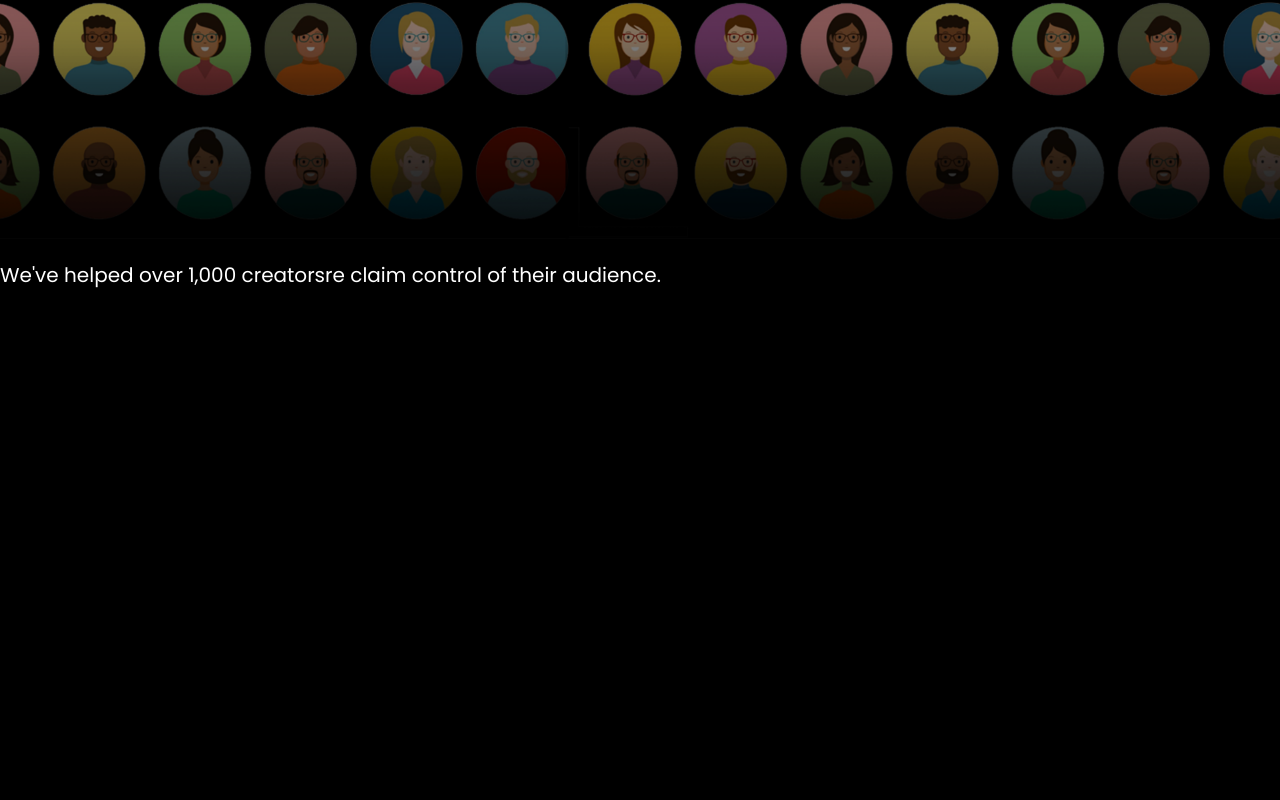
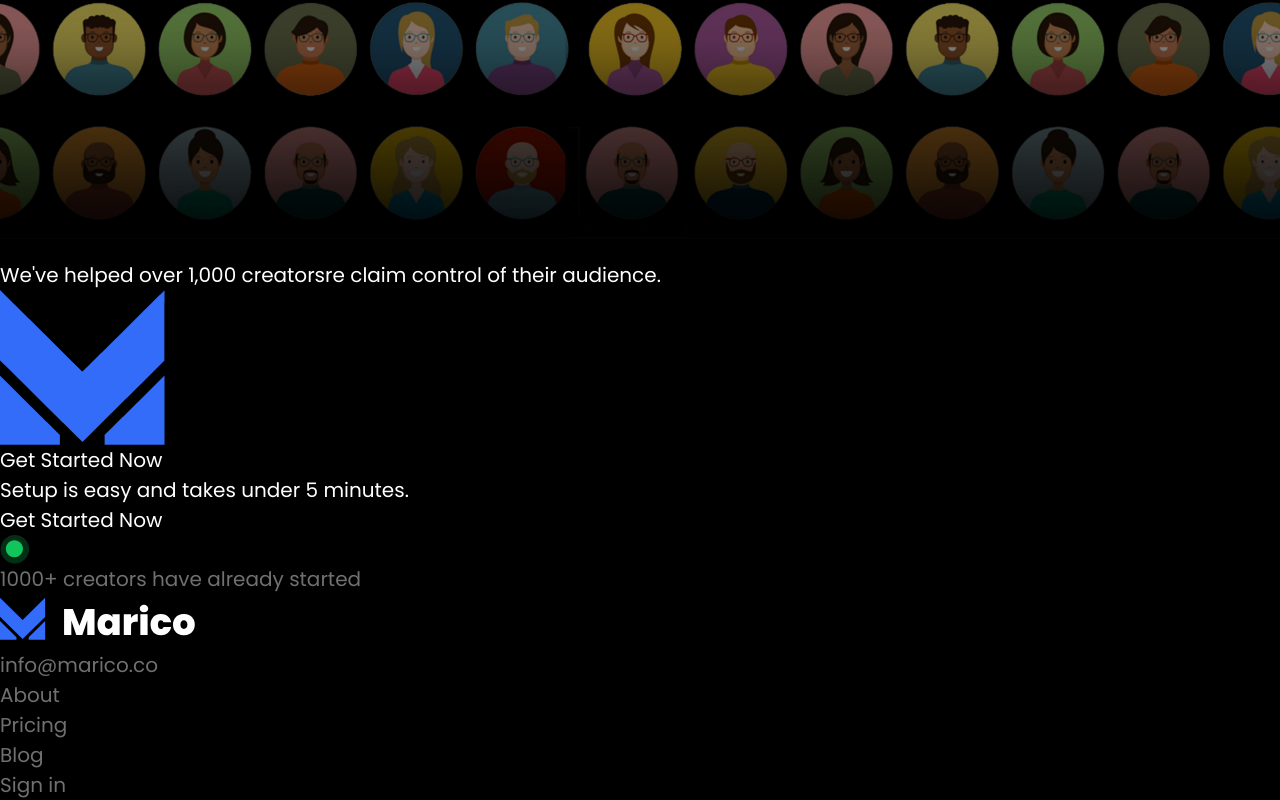
Before and after one commit to Will-Marco/marico, a React (Vite) app: page / in a window 1280 px wide. Shown: the part 5450-6250 px from the top of the page. Before the commit the page ends 5740 px from the top, so only its background shows below. Built offline with nearby package versions, Linux system fonts and the light colour scheme.

Commit message:
add Footer

```diff
--- a/src/App.jsx
+++ b/src/App.jsx
@@ -7,6 +7,7 @@ import Homepage from "./components/Homepage";
 import Contacts from "./components/Contacts";
 import Experts from "./components/Experts";
 import Audience from "./components/Audience";
+import Footer from "./components/Footer";
 
 function App() {
   return (
@@ -22,6 +23,7 @@ function App() {
         <Contacts />
         <Experts />
         <Audience />
+        <Footer />
       </Layout>
     </>
   );
--- /dev/null
+++ b/src/components/Footer/index.jsx
@@ -0,0 +1,63 @@
+import logo from "../../assets/Logo.png";
+import dot from "../../assets/Dot.svg";
+import companyLogo from "../../assets/Company_logo.svg";
+import Button from "../util/button";
+import { useEffect, useState } from "react";
+import { navbarItems } from "../../constants";
+import { useLocation } from "react-router-dom";
+
+export default function Footer() {
+  const [hash, setHash] = useState(null);
+  const location = useLocation();
+
+  useEffect(() => {
+    setHash(location.hash);
+  }, [location]);
+
+  return (
+    <div className="mt-20 md:mt-28 2xl:mt-44 relative flex flex-col justify-center items-center">
+      <img src={logo} alt="logo" />
+      <p className="text-center text-[30px] sm:text-[25px] md:text-[45px] lg:text-[100px] font-bold">
+        Get Started Now
+      </p>
+      <p className="text-[20px] sm:text-[16px] md:text-[20px] lg:text-[43px] text-center">
+        Setup is easy and takes under 5 minutes.
+      </p>
+      <Button
+        text="Get Started Now"
+        className="my-4 xl:px-10 2xl:px-20 xl:py-4 text-[20px] sm:text-[30px] font-semibold rounded-lg"
+        primary
+      />
+      <div className="flex justify-center">
+        <img src={dot} alt="dot" />
+        <p className="text-[20px] sm:text-[16px] md:text-[18px] lg:text-[38px] text-secondary">
+          <span className="mx-1 font-bold text-white">1000+</span> creators have
+          already started
+        </p>
+      </div>
+      <div className="w-full mt-32 mb-10 flex flex-col md:flex-row justify-between items-center">
+        <div>
+          <img src={companyLogo} alt="Company-logo" className="w-[225px]" />
+          <p className="sm:1/2 md:w-2/3 text-[20px] sm:text-[16px] md:text-[20px] lg:text-[27px] text-center text-secondary">
+            info@marico.co
+          </p>
+        </div>
+        <ul className="mt-4 flex justify-center items-center gap-2 lg:gap-4">
+          {navbarItems.map((item, idx) => (
+            <li
+              key={idx}
+              className={`sm:text-[14px] md:text-[18px] lg:text-[28px] hover:text-gray-600 transition-all ${
+                hash === item.route ? "text-[#3C82F4]" : "text-secondary"
+              }`}
+            >
+              <a href={item.route}>{item.label}</a>
+            </li>
+          ))}
+          <li className="sm:text-[14px] md:text-[18px] lg:text-[28px] text-secondary hover:text-gray-600 transition-all">
+            Sign in
+          </li>
+        </ul>
+      </div>
+    </div>
+  );
+}
```
Also changed, not shown: src/assets/Logo.png (added).
